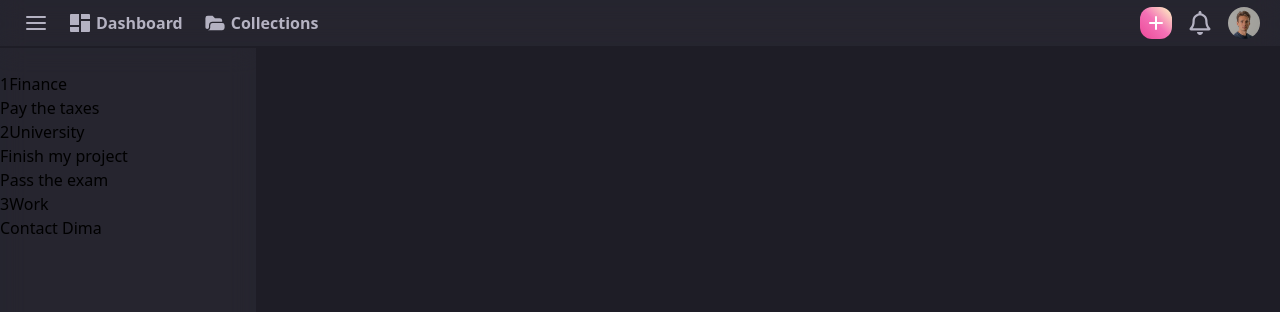
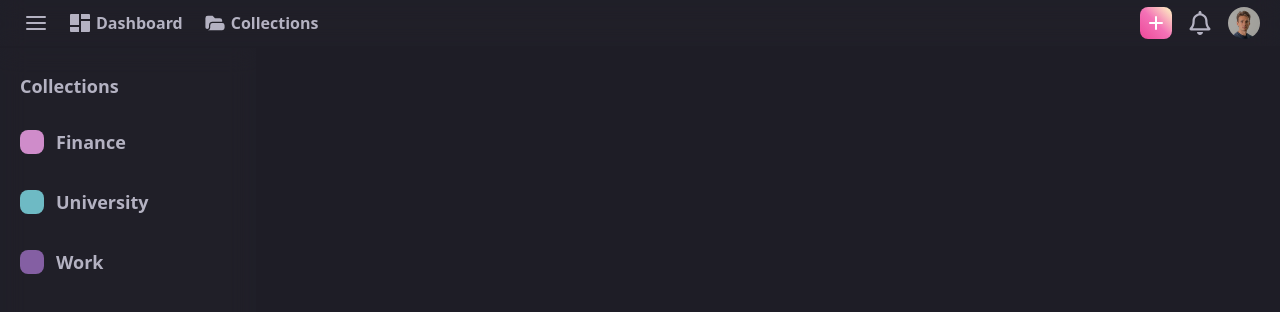
Before and after one commit to iliaalekseevofb/Tasks, a React (Create React App) app: page / in a window 1280 px wide. Shown: the top 312 px of the page. Built offline with nearby package versions, Linux system fonts and the light colour scheme; the HTML template or start-up script is replaced by a standard one.

Commit message:
Sidebar items is partially done

```diff
--- a/src/App.tsx
+++ b/src/App.tsx
@@ -18,7 +18,7 @@ const sampleCollections: collection[] = [
     id: 1,
     name: 'Finance',
     link: '/finance',
-    color: '#5ce66a',
+    color: '#cf8cca',
     tasks: [
       {
         id: 1,
@@ -31,7 +31,7 @@ const sampleCollections: collection[] = [
     id: 2,
     name: 'University',
     link: '/university',
-    color: '#f7e648',
+    color: '#6ebac4',
     tasks: [
       {
         id: 1,
@@ -49,7 +49,7 @@ const sampleCollections: collection[] = [
     id: 3,
     name: 'Work',
     link: '/work',
-    color: '#3d61e3',
+    color: '#845fa3',
     tasks: [
       {
         id: 1,
--- a/src/components/Common/NavbarItems/NavbarDesktop.tsx
+++ b/src/components/Common/NavbarItems/NavbarDesktop.tsx
@@ -6,8 +6,8 @@ import { profileSample } from '../../../assets';
 
 const NavbarDesktop = () => {
   return (
-    <div className='w-full h-full px-5 hidden sm:flex justify-between items-center border-b-2 border-mainBg bg-secondaryBgHover bg-clip-padding backdrop-filter backdrop-blur-md bg-opacity-20'>
-      <section className='flex items-center text-iconsColor text-base font-semibold'>
+    <div className='w-full h-full px-standardP hidden sm:flex justify-between items-center border-b-2 border-mainBg bg-secondaryBgHover bg-clip-padding backdrop-filter backdrop-blur-md bg-opacity-20'>
+      <section className='flex items-center text-standardC text-base font-semibold'>
         {/* Menu icon */}
         <button className='w-navItemDesktop h-navItemDesktop mr-3 flex justify-center items-center rounded-standard hover:bg-secondaryBgHover transition-colors duration-200'>
           <FiMenu className='w-iconSizeDesktop h-iconSizeDesktop' />
@@ -29,7 +29,7 @@ const NavbarDesktop = () => {
           <HiOutlinePlusSm className='w-iconSizeDesktop h-iconSizeDesktop text-white' />
         </button>
         {/* Notifications icon */}
-        <button className='w-navItemDesktop h-navItemDesktop mr-3 flex justify-center items-center rounded-standard text-iconsColor hover:bg-secondaryBgHover transition-colors duration-200'>
+        <button className='w-navItemDesktop h-navItemDesktop mr-3 flex justify-center items-center rounded-standard text-standardC hover:bg-secondaryBgHover transition-colors duration-200'>
           <FaRegBell className='w-iconSizeDesktop h-iconSizeDesktop' />
         </button>
         {/* Profile */}
--- a/src/components/Common/NavbarItems/NavbarMobile.tsx
+++ b/src/components/Common/NavbarItems/NavbarMobile.tsx
@@ -5,15 +5,15 @@ import { profileSample } from '../../../assets';
 
 const NavbarMobile = () => {
   return (
-    <div className='w-full h-full px-5 flex justify-between items-center sm:hidden text-3xl bg-mainBg bg-clip-padding backdrop-filter backdrop-blur-md bg-opacity-20'>
+    <div className='w-full h-full px-standardP flex justify-between items-center sm:hidden text-3xl bg-mainBg bg-clip-padding backdrop-filter backdrop-blur-md bg-opacity-20'>
       {/* Dashboard */}
       <button className='h-navItemMobile px-1 flex justify-center items-center rounded-standard hover:bg-secondaryBgHover transition-colors duration-200'>
-        <RiLayoutMasonryFill className='w-iconSizeMobile h-iconSizeMobile sm:mr-1 text-iconsColor' />
+        <RiLayoutMasonryFill className='w-iconSizeMobile h-iconSizeMobile sm:mr-1 text-standardC' />
         <h6 className='hidden sm:block'>Dashboard</h6>
       </button>
       {/* Collection */}
       <button className='h-navItemMobile px-1 flex justify-center items-center rounded-standard hover:bg-secondaryBgHover transition-colors duration-200'>
-        <HiFolderOpen className='w-iconSizeMobile h-iconSizeMobile sm:mr-1 text-iconsColor' />
+        <HiFolderOpen className='w-iconSizeMobile h-iconSizeMobile sm:mr-1 text-standardC' />
         <h6 className='hidden sm:block'>Collections</h6>
       </button>
       {/* Add todo icon */}
@@ -21,7 +21,7 @@ const NavbarMobile = () => {
         <HiOutlinePlusSm className='w-iconSizeDesktop h-iconSizeDesktop text-white' />
       </button>
       {/* Notifications icon */}
-      <button className='w-navItemMobile h-navItemMobile flex justify-center items-center rounded-standard text-iconsColor hover:bg-secondaryBgHover transition-colors duration-200'>
+      <button className='w-navItemMobile h-navItemMobile flex justify-center items-center rounded-standard text-standardC hover:bg-secondaryBgHover transition-colors duration-200'>
         <FaRegBell className='w-iconSizeDesktop h-iconSizeDesktop' />
       </button>
       {/* Profile */}
--- a/src/components/Common/Sidebar.tsx
+++ b/src/components/Common/Sidebar.tsx
@@ -7,13 +7,11 @@ type SidebarProps = {
 const Sidebar = (props: SidebarProps) => {
   return (
     <div className="fixed z-10 top-12 left-0 bottom-0 w-64 h-screen py-6 bg-secondaryBgHover bg-clip-padding backdrop-filter backdrop-blur-md bg-opacity-20">
+      <h4 className="mb-3 px-standardP text-lg font-bold text-standardC">Collections</h4>
       {props.collections.map((item) => (
-        <div>
-          {item.id}
-          {item.name}
-          {item.tasks.map((task) => (
-            <h3>{task.name}</h3>
-          ))}
+        <div className="w-full py-4 px-standardP flex items-center hover:bg-secondaryBgHover transition-colors duration-200 cursor-pointer">
+          <span className="w-6 h-6 mr-3 rounded-standard" style={{backgroundColor: item.color}} />
+          <h4 className="text-lg font-semibold text-standardC">{item.name}</h4>
         </div>
       ))}
     </div>
--- a/tailwind.config.js
+++ b/tailwind.config.js
@@ -7,13 +7,14 @@ module.exports = {
       colors: {
         mainBg: '#1e1d26',
         secondaryBg: '#282730',
-        secondaryBgHover: '#494854',
-        iconsColor: '#b4b2c2'
+        secondaryBgHover: '#2b2936',
+        standardC: '#b4b2c2'
       },
       borderRadius: {
-        standard: '0.75rem'
+        standard: '0.5rem'
       },
       spacing: {
+        'standardP': '1.25rem',
         'navItemDesktop': '2rem',
         'navItemMobile': '2.5rem',
         'iconSizeDesktop': '1.5rem',
```
